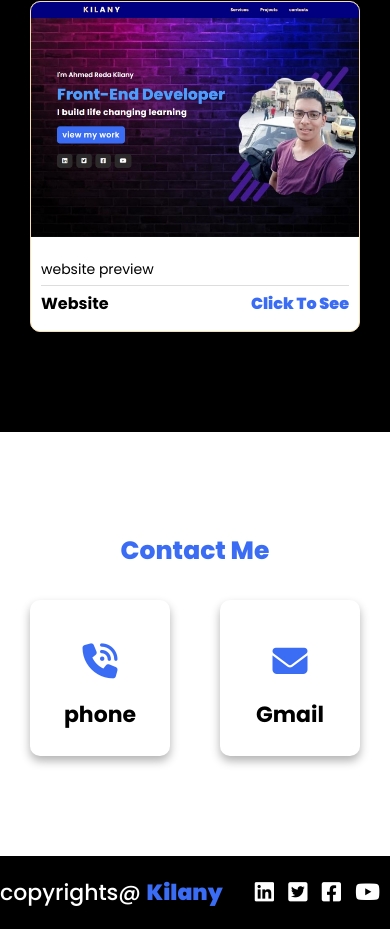
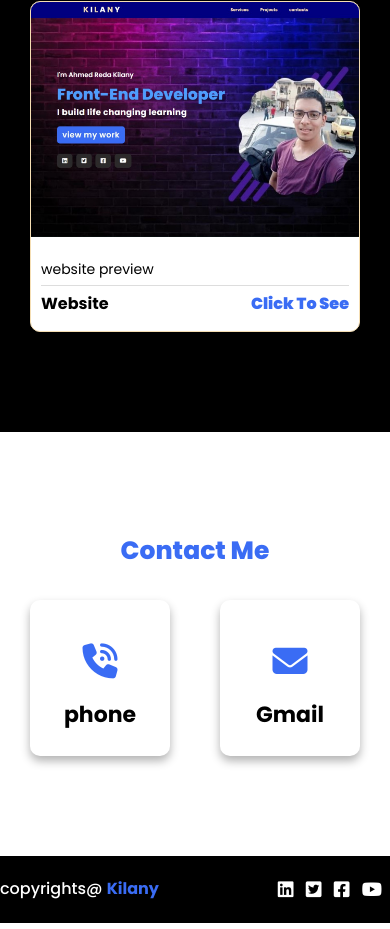
Before and after one commit to ahmedkilany123/portofolio, a plain HTML site: page index.html in a window 390 px wide. Shown: the part 4401-5330 px from the top of the page. Drawn offline with Linux system fonts and the light colour scheme.

Commit message:
Add files via upload

```diff
--- a/css/style.css
+++ b/css/style.css
@@ -406,11 +406,15 @@ footer  p {
     font-size: 22px;
     font-weight: 500;
 }
+@media (max-width:768px)
+{
+    footer p {
+        font-size: 16px;
+    }
+}
 footer  p span {
-
 color: var(--main-color);
-
-font-weight: 900;
+font-weight: 700;
 }
 footer  .social a {
     color: white;
@@ -422,6 +426,13 @@ footer  .social a {
     -moz-transition:var(--main-transition);
     -ms-transition:var(--main-transition);
     -o-transition:var(--main-transition);
+}
+@media (max-width:768px)
+{
+    footer  .social a {
+        margin-right: 8px;
+        font-size: 18px;
+    }
 }
 footer  .social a:hover {
    color: #4e9eff;
```
